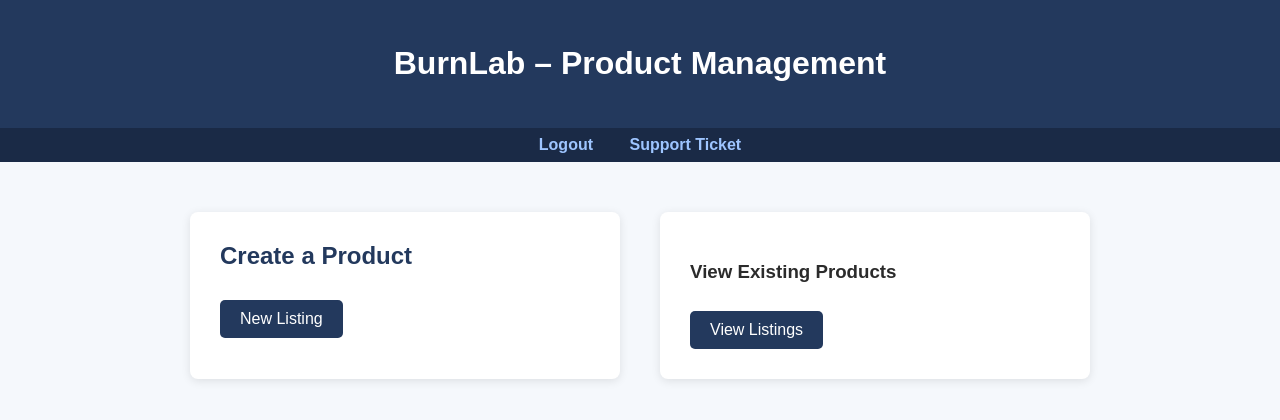
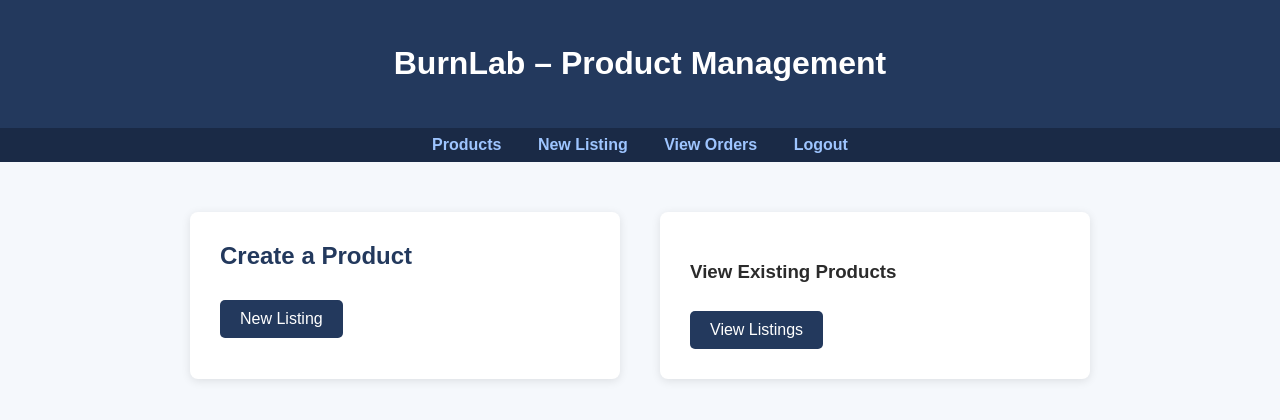
Before and after one commit to MaddoxHodges/SE_E-Commerce_Project, a Django app: page /productPage/ in a window 1280 px wide. Shown: the top 420 px of the page. Run offline with Django 5.2, Linux system fonts and the light colour scheme.

Commit message:
Updated productPage with new nav bar

```diff
--- a/letsLearn/templates/productPage.html
+++ b/letsLearn/templates/productPage.html
@@ -63,8 +63,10 @@ section a:hover{
   </header>
 
   <nav>
-    <a href="/logout">Logout</a>
-    <a href="/newTicket">Support Ticket</a>
+    <a href="/productPage/">Products</a>
+    <a href="/newListing/">New Listing</a>
+    <a href="/sellerOrders/">View Orders</a>
+    <a href="/logout/">Logout</a>
   </nav>
 
   <main>
```
